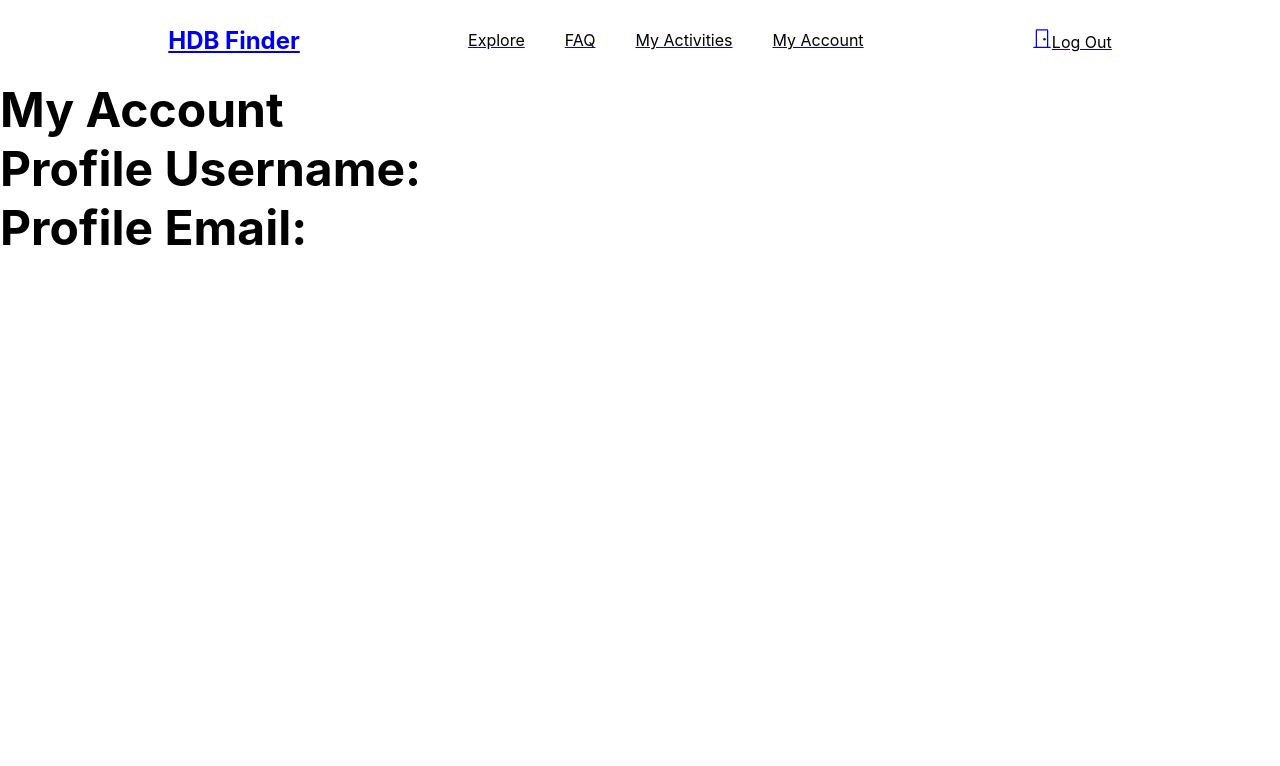
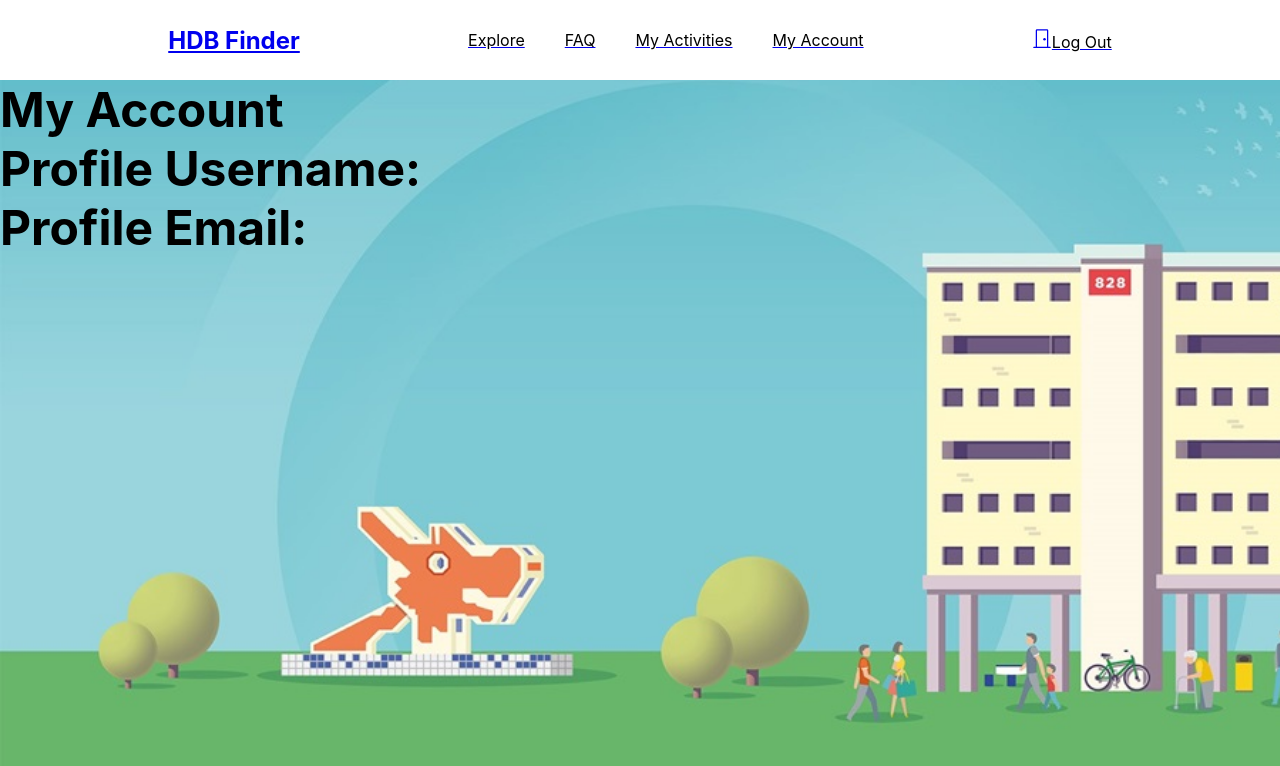
Before and after one commit to Realker/SC2006-Project, a React (Create React App) app in the folder frontend/: page /MyAccount in a window 1280 px wide. Shown: the top 766 px of the page. Built offline with nearby package versions, Linux system fonts and the light colour scheme.

Commit message:
FAQ and My account
FAQ and MyAccount skeleton is ready. Need CSS Formatting.

```diff
--- a/frontend/src/components/FAQ.js
+++ b/frontend/src/components/FAQ.js
@@ -7,6 +7,7 @@ const FAQ = () => {
     <div class = "FAQBackground">
       <NavBar/>
       <h1>FAQ</h1>
+
     </div>
   )
 }
--- a/frontend/src/components/MyAccount.js
+++ b/frontend/src/components/MyAccount.js
@@ -1,10 +1,11 @@
 import React from 'react'
 import NavBar from './NavBar'
-
+import HDB from '../images/HDBFAQ.jpg'
 const MyAccount = () => {
   return (
-    <div>
+    <div class = "FAQBackground">
       <NavBar/>
+
       <h1>My Account</h1>
       <h1>Profile Username: </h1>
       <h1>Profile Email: </h1>
--- a/frontend/src/css/FAQ.css
+++ b/frontend/src/css/FAQ.css
@@ -6,3 +6,10 @@
     background-repeat: no-repeat;
     background-size: cover;
 }
+.FAQCard{
+    display: flex;
+    flex-direction: column;
+    background-color: white;
+    box-shadow: rgba(0, 0, 0, 0.35) 0px 5px 15px;
+
+}
```
